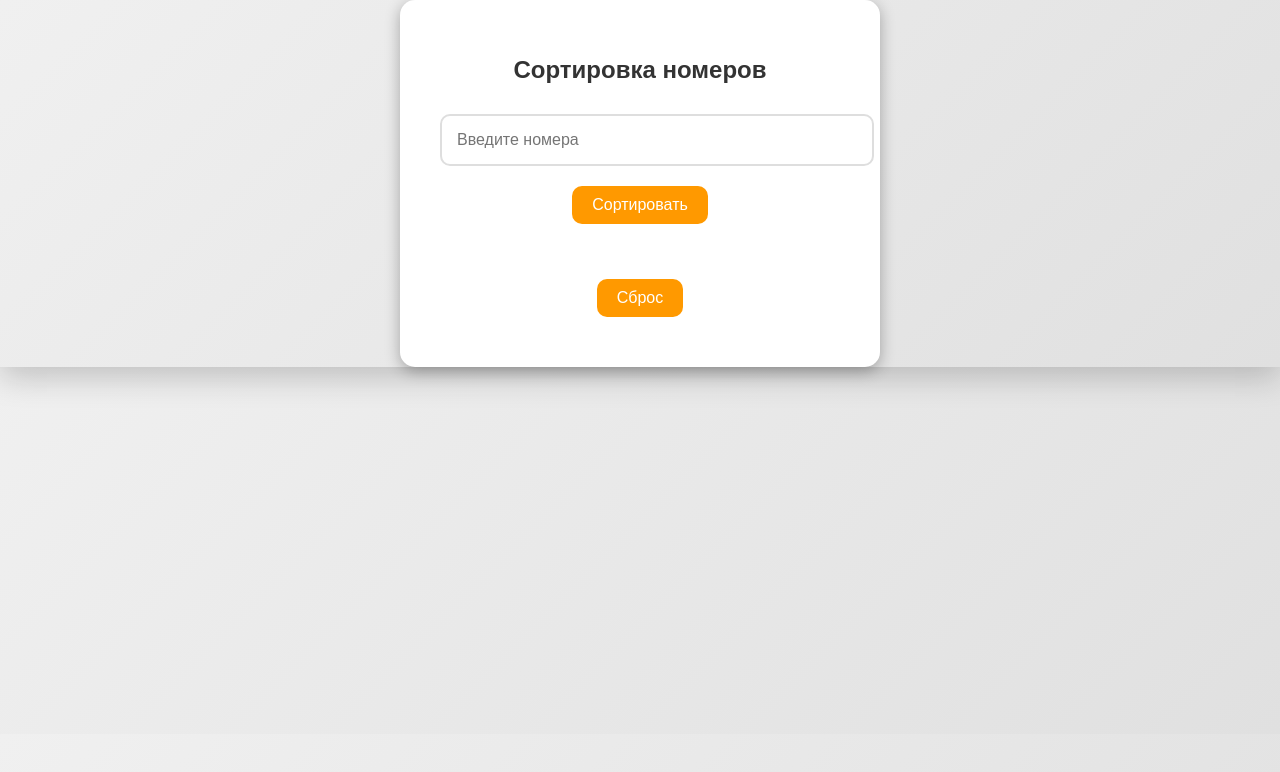
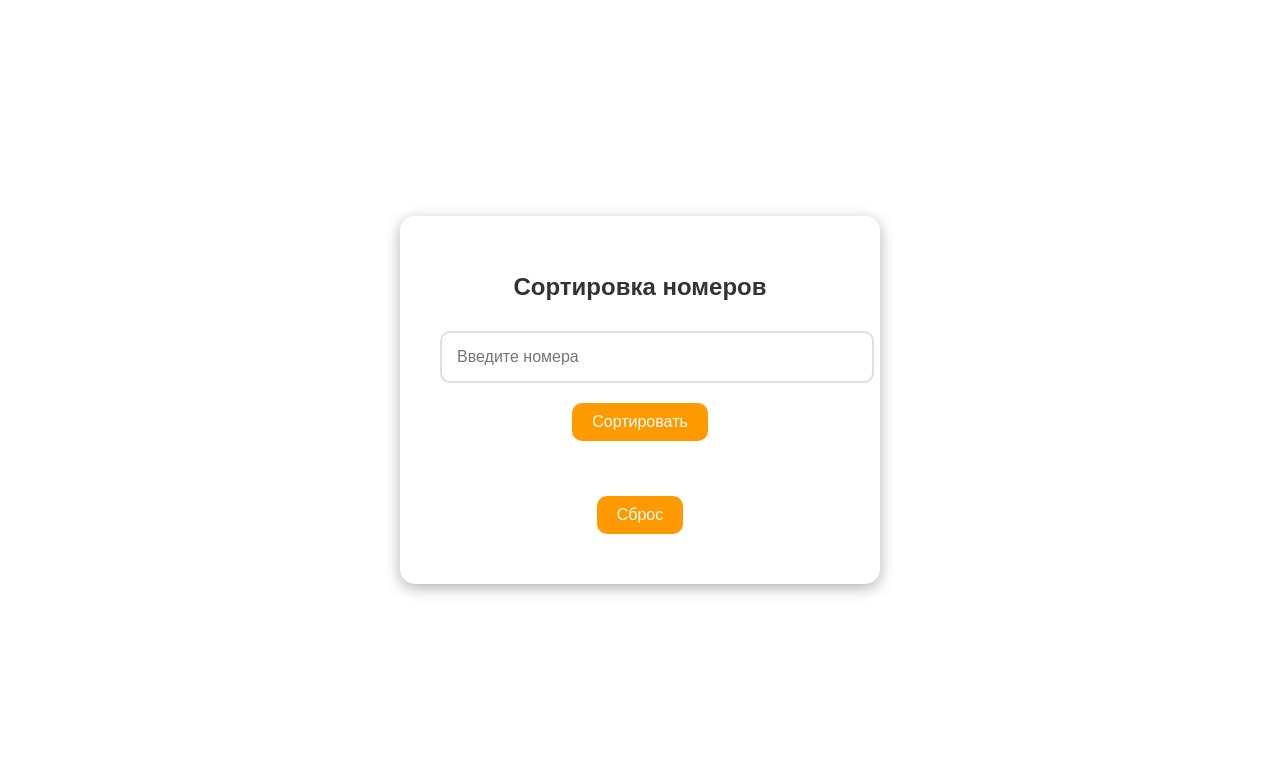
Before and after one commit to MikhailGuzhov/app_sort, a plain HTML site: page index.html in a window 1280 px wide. Drawn offline with Linux system fonts and the light colour scheme.

Commit message:
Update styles.css

```diff
--- a/styles.css
+++ b/styles.css
@@ -1,10 +1,20 @@
 body {
-  font-family: "Arial", sans-serif;
-  background: linear-gradient(135deg, #f0f0f0, #e0e0e0);
+    display: flex;
+    justify-content: center; /* Выровнять по центру по горизонтали */
+    align-items: center; /* Выровнять по центру по вертикали */
+    height: 100vh; /* Задает высоту в 100% от высоты окна браузера */
+    margin: 0; /* Убирает отступы по умолчанию */
+    text-align: center; /* Выровнять текст по центру в блоках */
+    font-family: Arial, sans-serif; /* Установить шрифт */
+}
+
+
+
+body__container {
+
   display: flex;
   justify-content: center;
   align-items: center;
-
   flex-direction: column;
   box-shadow: 0 10px 30px rgba(0, 0, 0, 0.2);
   margin: 0;
```
